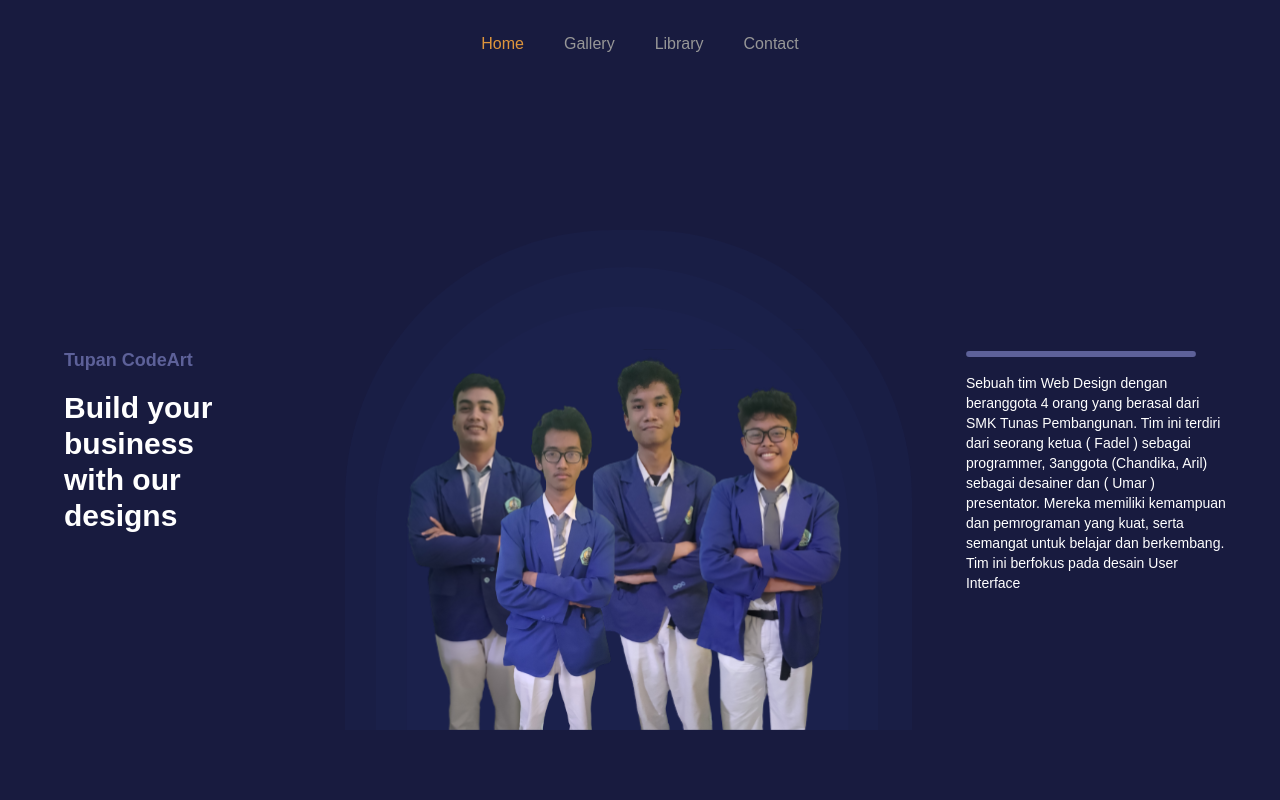
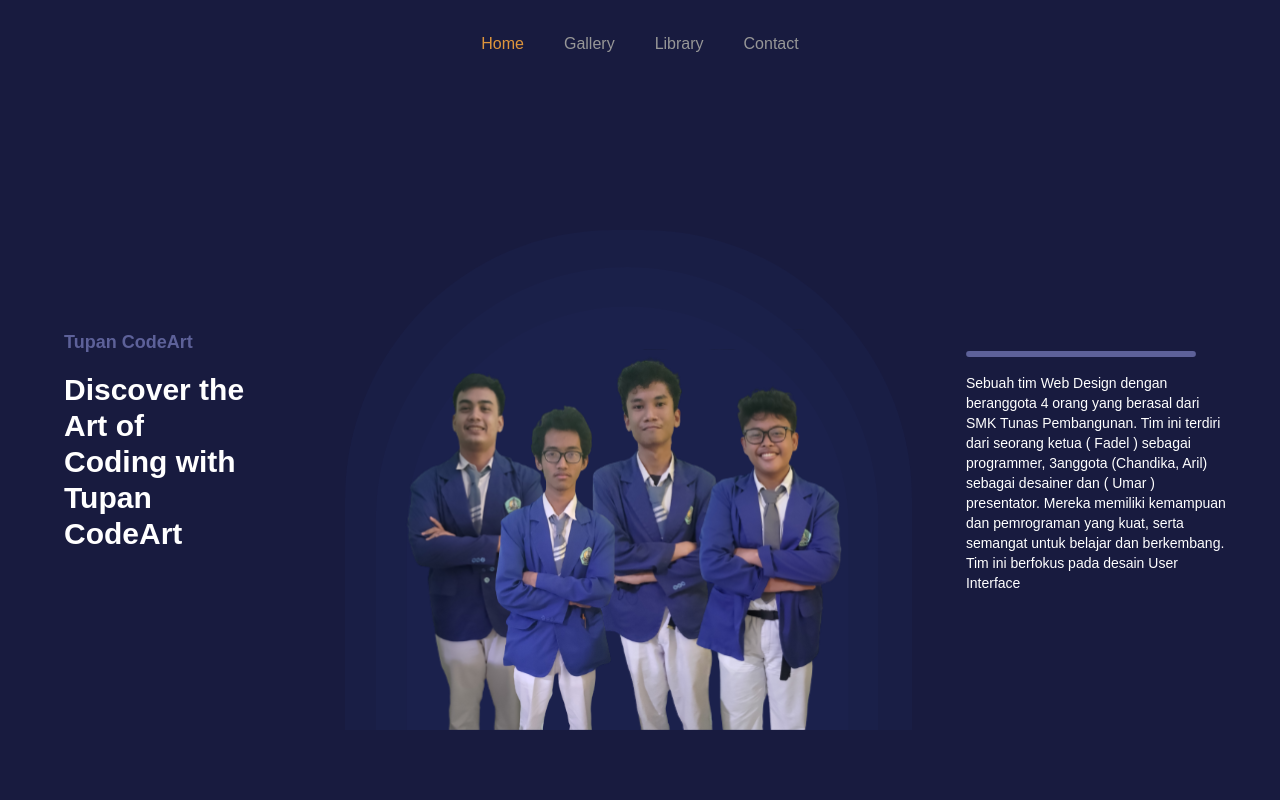
Before and after one commit to fadel1337/tupan, a React (Create React App) app: page / in a window 1280 px wide. Shown: the top 800 px of the page. Built offline with nearby package versions, Linux system fonts and the light colour scheme.

Commit message:
Update Hero.js

```diff
--- a/src/Component/Hero.js
+++ b/src/Component/Hero.js
@@ -33,7 +33,7 @@ export default function Hero() {
             Tupan CodeArt
           </p>
           <p className="text-white font-semibold text-3xl whitespace-normal">
-            Build your business with our designs
+            Discover the Art of Coding with Tupan CodeArt
           </p>
         </div>
         <div class="w-2/4 mt-40 grid-akhir">
```
